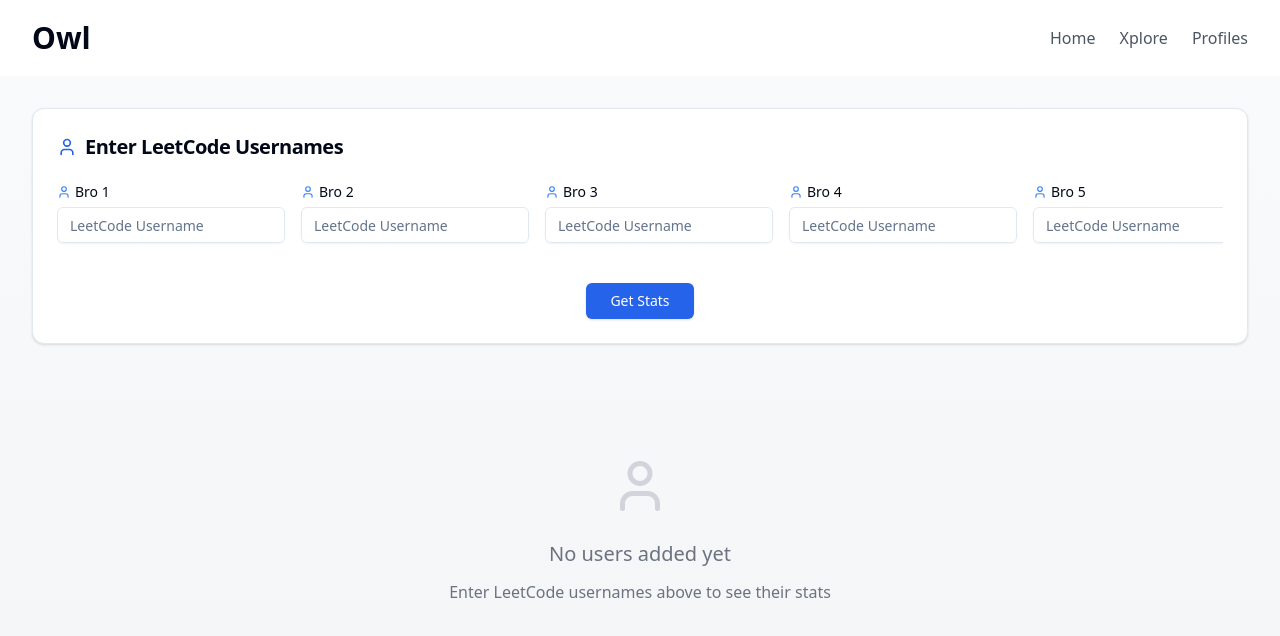
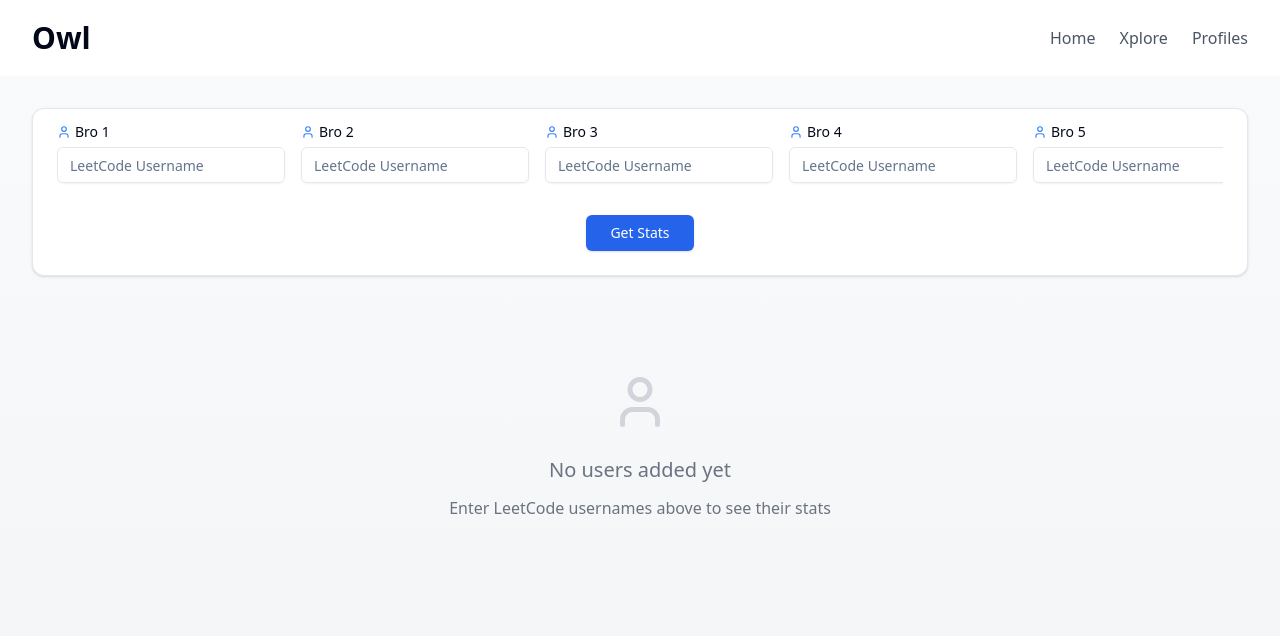
Before and after one commit to rafiq097/owlio, a Next.js app: page /xplore in a window 1280 px wide. Shown: the top 636 px of the page. Built offline with nearby package versions, Linux system fonts and the light colour scheme.

Commit message:
fix: cursor issues

```diff
--- a/src/app/components/Xplore.js
+++ b/src/app/components/Xplore.js
@@ -148,7 +148,7 @@
                 grouped[dateCategory] = [];
             }
 
-            grouped[dateCategory].push({...submission, index});
+            grouped[dateCategory].push({ ...submission, index });
         });
 
         const sortedDates = Object.keys(grouped).sort((a, b) => {
@@ -192,29 +192,17 @@
 
     return (
         <div className="min-h-screen bg-gradient-to-b from-gray-50 to-gray-100 px-4 py-8 md:px-8">
-            <div className="max-w-7xl mx-auto">
-                <Card className="mb-8 relative">
-                    <CardHeader className="pb-2">
-                        <CardTitle className="text-xl flex items-center gap-2">
-                            <User size={20} className="text-blue-600" />
-                            Enter LeetCode Usernames
-                        </CardTitle>
-                    </CardHeader>
+            <div className="max-w-7xl mx-auto flex flex-col min-h-[calc(100vh-4rem)]">
+                <Card className="mb-4 relative">
                     <CardContent>
                         <Form {...form}>
                             <form onSubmit={form.handleSubmit(onSubmit)}>
                                 <div
                                     ref={formScrollContainerRef}
-                                    className="flex overflow-x-auto py-4 space-x-4 snap-x scroll-smooth scrollbar-hide touch-pan-x"
-                                    style={{
-                                        scrollbarWidth: 'none',
-                                        msOverflowStyle: 'none',
-                                        WebkitOverflowScrolling: 'touch',
-                                        scrollSnapType: 'x mandatory'
-                                    }}
+                                    className="flex overflow-x-auto py-4 space-x-4"
                                 >
                                     {[1, 2, 3, 4, 5, 6, 7, 8, 9, 10].map((friend, index) => (
-                                        <div key={index} className="snap-center min-w-[200px] flex-shrink-0">
+                                        <div key={index} className="min-w-[200px] flex-shrink-0">
                                             <FormField
                                                 control={form.control}
                                                 name={`friend${friend}`}
@@ -238,7 +226,7 @@
                                         </div>
                                     ))}
                                 </div>
-                                <div className="flex justify-center mt-6">
+                                <div className="flex justify-center mt-4">
                                     <Button
                                         type="submit"
                                         className="bg-blue-600 hover:bg-blue-700 text-white font-medium px-6"
@@ -257,22 +245,16 @@
                         <div className="animate-spin rounded-full h-12 w-12 border-t-2 border-b-2 border-blue-500"></div>
                     </div>
                 ) : (
-                    <div className="relative">
+                    <div className="flex-grow flex flex-col min-h-[calc(100vh-300px)]">
                         <div
                             ref={scrollContainerRef}
-                            className="flex overflow-x-auto py-4 pb-6 space-x-6 snap-x scroll-smooth scrollbar-hide touch-pan-x"
-                            style={{
-                                scrollbarWidth: 'none',
-                                msOverflowStyle: 'none',
-                                WebkitOverflowScrolling: 'touch',
-                                scrollSnapType: 'x mandatory'
-                            }}
+                            className="flex overflow-x-auto py-4 space-x-4"
                         >
                             {stats.map((stat, index) => (
                                 names[index] && (
                                     <div
                                         key={index}
-                                        className="snap-center bg-white rounded-xl shadow-md hover:shadow-lg transition-shadow min-w-[350px] max-w-[350px] flex-shrink-0 flex flex-col border border-gray-200 overflow-hidden"
+                                        className="bg-white rounded-xl shadow-md hover:shadow-lg transition-shadow min-w-[350px] max-w-[350px] flex-shrink-0 flex flex-col border border-gray-200 overflow-hidden h-full"
                                     >
                                         <div className="bg-gradient-to-r from-blue-600 to-blue-800 px-6 py-4">
                                             <div className="flex items-center justify-between">
@@ -286,7 +268,7 @@
                                             </div>
                                         </div>
 
-                                        <div className="p-5 flex-grow overflow-y-auto max-h-[600px] cursor-grab active:cursor-grabbing">
+                                        <div className="p-5 flex-grow">
                                             {stat?.totalSolved ? (
                                                 <>
                                                     <div className="grid grid-cols-2 gap-3 mb-4">
@@ -368,7 +350,7 @@
                                                                                         </a>
 
                                                                                         <a
-                                                                                            href={`https://leetcode.com${newStats[index][submission.index]?.url}`}
+                                                                                            href={`https://leetcode.com/${newStats[index][submission.index]?.url}`}
                                                                                             target="_blank"
                                                                                             rel="noopener noreferrer"
                                                                                             className={`flex-1 ${getStatusBg(submission.statusDisplay)} ${getStatusColor(submission.statusDisplay)} text-center px-3 py-2 rounded-md text-sm font-medium transition-colors flex justify-center items-center gap-2`}
@@ -414,22 +396,6 @@
                     </div>
                 )}
             </div>
-
-            <style jsx global>{`
-                .scrollbar-hide::-webkit-scrollbar {
-                    display: none;
-                }
-
-                /* Enable pointer events on the content */
-                .overflow-y-auto {
-                    pointer-events: auto;
-                }
-
-                /* Change cursor to indicate scrollable */
-                .cursor-grab:active {
-                    cursor: grabbing;
-                }
-            `}</style>
         </div>
     );
 }
```
